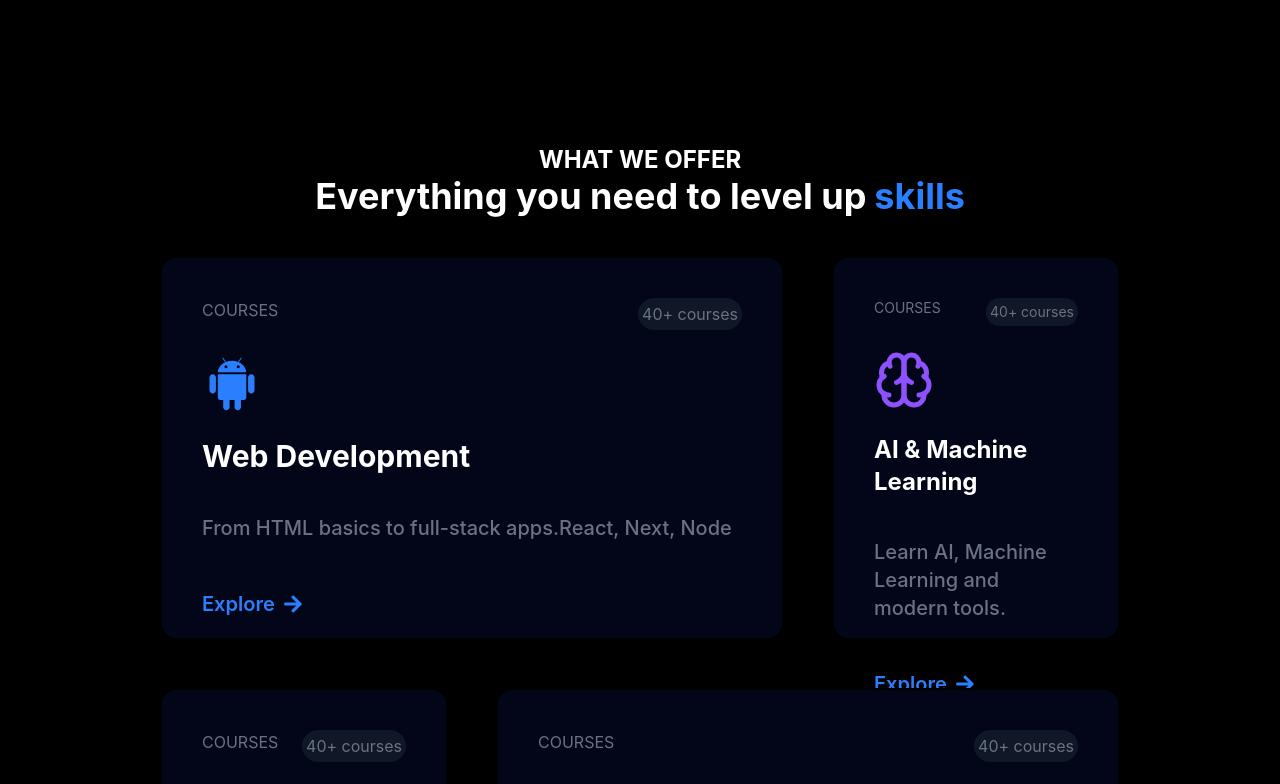
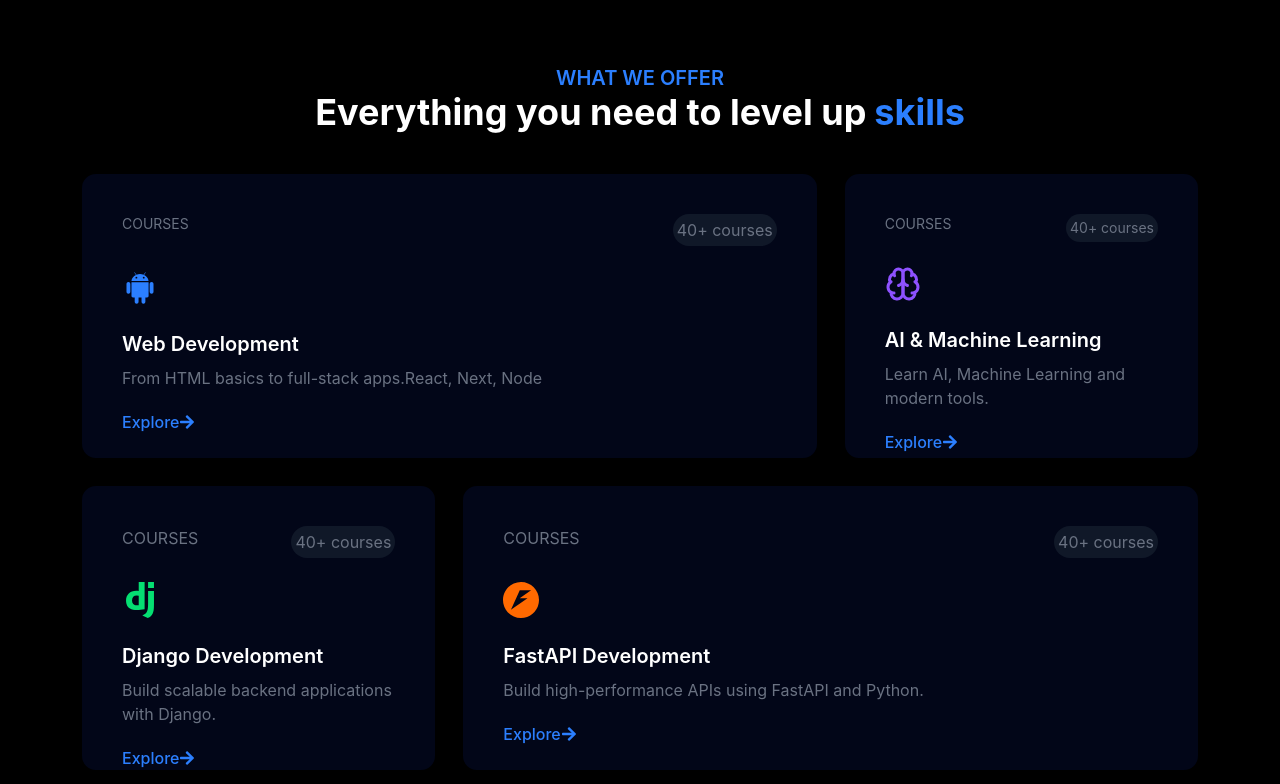
Before and after one commit to Aromalsathees/AroCode, a React app: page / in a window 1280 px wide. Shown: the part 920-1704 px from the top of the page. Built offline with nearby package versions, Linux system fonts and the light colour scheme; the HTML template or start-up script is replaced by a standard one.

Commit message:
made skills responsiv

```diff
--- a/src/pages/skills.jsx
+++ b/src/pages/skills.jsx
@@ -1,3 +1,6 @@
+
+
+
 import React from 'react'
 import { AiFillAndroid } from "react-icons/ai";
 import { LuBrain } from "react-icons/lu";
@@ -7,15 +10,15 @@ import { FaArrowRight } from "react-icons/fa";
 
 const Skills = () => {
   return (
-    <div className="w-full min-h-screen bg-black p-4 lg:p-40">
+    <div className="w-full min-h-screen bg-black p-4 md:p-20">
       <div className="mx-auto">
 
         <div className='flex flex-col justify-center text-center font-bold'>
-          <h1 className='text-white text-lg lg:text-2xl'>
+          <h1 className='text-blue-500 text-2xl md:text-xl font-semibold'>
             WHAT WE OFFER
           </h1>
 
-          <h1 className='flex flex-col lg:flex-row justify-center items-center text-2xl lg:text-4xl font-bold gap-2'>
+          <h1 className='flex flex-col md:flex-row justify-center items-center text-2xl md:text-4xl font-bold gap-2'>
             <span className='text-white'>
               Everything you need to level up
             </span>
@@ -25,103 +28,103 @@ const Skills = () => {
           </h1>
         </div>
 
-        <div className="grid grid-cols-1 lg:grid-cols-3 gap-6 lg:gap-12 pt-10">
+        <div className="grid grid-cols-1 md:grid-cols-3 gap-6 pt-10">
 
           {/* Card 1 */}
-          <div className="bg-slate-950 rounded-2xl p-6 lg:p-10 lg:col-span-2 h-96 cursor-pointer border-2 shadow-md hover:border-orange-300 transition-colors duration-200">
+          <div className="bg-slate-950 rounded-2xl p-6 md:p-10 md:col-span-2 h-72 cursor-pointer border-2 shadow-md hover:border-orange-300 transition-colors duration-200">
             <div className="flex justify-between text-gray-500">
-              <h1>COURSES</h1>
+              <h1 className='lg:text-sm'>COURSES</h1>
               <h1 className='bg-gray-900 rounded-2xl p-1'>40+ courses</h1>
             </div>
 
-            <AiFillAndroid className="text-6xl text-blue-500 my-6" />
+            <AiFillAndroid className="text-4xl text-blue-500 my-6" />
 
-            <div className='flex flex-col gap-4 lg:gap-10'>
-              <h1 className='text-white text-2xl lg:text-3xl font-bold'>
+            <div className='flex flex-col gap-4 md:gap-2'>
+              <h1 className='text-white text-2xl md:text-xl font-semibold'>
                 Web Development
               </h1>
 
-              <h1 className='text-gray-500 font-medium text-base lg:text-xl'>
+              <h1 className='text-gray-500 font-medium md:font-normal'>
                 From HTML basics to full-stack apps.React, Next, Node
               </h1>
             </div>
 
-            <div className='flex text-blue-500 gap-2 text-lg lg:text-xl font-semibold mt-8 lg:mt-12'>
+            <div className='flex text-blue-500 font-medium md:text-normal mt-5'>
               <a href="/">Explore</a>
               <FaArrowRight className='mt-1' />
             </div>
           </div>
 
           {/* Card 2 */}
-          <div className="bg-slate-950 rounded-2xl p-6 lg:p-10 h-96 cursor-pointer border-2 shadow-md hover:border-indigo-600 transition-colors duration-200">
+          <div className="bg-slate-950 rounded-2xl p-6 md:p-10 h-72 cursor-pointer border-2 shadow-md hover:border-indigo-600 transition-colors duration-200">
             <div className="flex justify-between text-gray-500 font-normal text-sm">
               <h1>COURSES</h1>
               <h1 className='bg-gray-900 rounded-2xl p-1'>40+ courses</h1>
             </div>
 
-            <LuBrain className="text-6xl text-violet-500 my-6" />
+            <LuBrain className="text-4xl text-violet-500 my-6" />
 
-            <div className='flex flex-col gap-4 lg:gap-10'>
-              <h1 className='text-white text-2xl font-bold'>
+            <div className='flex flex-col gap-4 md:gap-2'>
+              <h1 className='text-white text-2xl md:text-xl font-semibold'>
                 AI & Machine Learning
               </h1>
 
-              <h1 className='text-gray-500 font-medium text-base lg:text-xl'>
+              <h1 className='text-gray-500 font-medium md:font-normal'>
                 Learn AI, Machine Learning and modern tools.
               </h1>
             </div>
 
-            <div className='flex text-blue-500 gap-2 text-lg lg:text-xl font-semibold mt-8 lg:mt-12'>
+            <div className='flex text-blue-500 font-medium md:text-normal mt-5'>
               <a href="/">Explore</a>
               <FaArrowRight className='mt-1' />
             </div>
           </div>
 
           {/* Card 3 */}
-          <div className="bg-slate-950 rounded-2xl p-6 lg:p-10 h-96 cursor-pointer border-2 shadow-md hover:border-violet-600 transition-colors duration-200">
+          <div className="bg-slate-950 rounded-2xl p-6 md:p-10 h-72 cursor-pointer border-2 shadow-md hover:border-violet-600 transition-colors duration-200">
             <div className="flex justify-between text-gray-500">
               <h1>COURSES</h1>
               <h1 className='bg-gray-900 rounded-2xl p-1'>40+ courses</h1>
             </div>
 
-            <SiDjango className="text-6xl text-green-400 my-6" />
+            <SiDjango className="text-4xl text-green-400 my-6" />
 
-            <div className='flex flex-col gap-4 lg:gap-10'>
-              <h1 className='text-white text-2xl font-bold'>
+            <div className='flex flex-col gap-4 md:gap-2'>
+              <h1 className='text-white text-2xl md:text-xl font-semibold'>
                 Django Development
               </h1>
 
-              <h1 className='text-gray-500 font-medium text-base lg:text-xl'>
+              <h1 className='text-gray-500 font-medium md:font-normal'>
                 Build scalable backend applications with Django.
               </h1>
             </div>
 
-            <div className='flex text-blue-500 gap-2 text-lg lg:text-xl font-semibold mt-8 lg:mt-12'>
+            <div className='flex text-blue-500 font-medium md:text-normal mt-5'>
               <a href="/">Explore</a>
               <FaArrowRight className='mt-1' />
             </div>
           </div>
 
           {/* Card 4 */}
-          <div className="bg-slate-950 rounded-2xl p-6 lg:p-10 lg:col-span-2 h-96 cursor-pointer border-2 shadow-md hover:border-green-600 transition-colors duration-200">
+          <div className="bg-slate-950 rounded-2xl p-6 md:p-10 md:col-span-2 h-72 cursor-pointer border-2 shadow-md hover:border-green-600 transition-colors duration-200">
             <div className="flex justify-between text-gray-500">
               <h1>COURSES</h1>
               <h1 className='bg-gray-900 rounded-2xl p-1'>40+ courses</h1>
             </div>
 
-            <SiFastapi className="text-6xl text-orange-500 my-6" />
+            <SiFastapi className="text-4xl text-orange-500 my-6" />
 
-            <div className='flex flex-col gap-4 lg:gap-10'>
-              <h1 className='text-white text-2xl font-bold'>
+            <div className='flex flex-col gap-4 md:gap-2'>
+              <h1 className='text-white text-2xl md:text-xl font-semibold'>
                 FastAPI Development
               </h1>
 
-              <h1 className='text-gray-500 font-medium text-base lg:text-xl'>
+              <h1 className='text-gray-500 font-medium md:font-normal'>
                 Build high-performance APIs using FastAPI and Python.
               </h1>
             </div>
 
-            <div className='flex text-blue-500 gap-2 text-lg lg:text-xl font-semibold mt-8 lg:mt-12'>
+            <div className='flex text-blue-500 font-medium md:text-normal mt-5'>
               <a href="/">Explore</a>
               <FaArrowRight className='mt-1' />
             </div>
@@ -134,141 +137,3 @@ const Skills = () => {
 }
 
 export default Skills;
-
-
-// import React from 'react'
-// import { AiFillAndroid } from "react-icons/ai";
-// import { LuBrain } from "react-icons/lu";
-// import { SiDjango } from "react-icons/si";
-// import { SiFastapi } from "react-icons/si";
-// import { FaArrowRight } from "react-icons/fa";
-
-// const Skills = () => {
-//   return (
-//     <div className="w-full min-h-screen bg-black p-4 md:p-40">
-//       <div className="mx-auto">
-
-//         <div className='flex flex-col justify-center text-center font-bold'>
-//           <h1 className='text-white text-lg md:text-2xl'>
-//             WHAT WE OFFER
-//           </h1>
-
-//           <h1 className='flex flex-col md:flex-row justify-center items-center text-2xl md:text-4xl font-bold gap-2'>
-//             <span className='text-white'>
-//               Everything you need to level up
-//             </span>
-//             <span className='text-blue-500'>
-//               skills
-//             </span>
-//           </h1>
-//         </div>
-
-//         <div className="grid grid-cols-1 md:grid-cols-3 gap-6 md:gap-12 pt-10">
-
-//           {/* Card 1 */}
-//           <div className="bg-slate-950 rounded-2xl p-6 md:p-10 md:col-span-2 h-96 cursor-pointer border-2 shadow-md hover:border-orange-300 transition-colors duration-200">
-//             <div className="flex justify-between text-gray-500">
-//               <h1>COURSES</h1>
-//               <h1 className='bg-gray-900 rounded-2xl p-1'>40+ courses</h1>
-//             </div>
-
-//             <AiFillAndroid className="text-6xl text-blue-500 my-6" />
-
-//             <div className='flex flex-col gap-4 md:gap-10'>
-//               <h1 className='text-white text-2xl md:text-3xl font-bold'>
-//                 Web Development
-//               </h1>
-
-//               <h1 className='text-gray-500 font-medium text-base md:text-xl'>
-//                 From HTML basics to full-stack apps.React, Next, Node
-//               </h1>
-//             </div>
-
-//             <div className='flex text-blue-500 gap-2 text-lg md:text-xl font-semibold mt-8 md:mt-12'>
-//               <a href="/">Explore</a>
-//               <FaArrowRight className='mt-1' />
-//             </div>
-//           </div>
-
-//           {/* Card 2 */}
-//           <div className="bg-slate-950 rounded-2xl p-6 md:p-10 h-96 cursor-pointer border-2 shadow-md hover:border-indigo-600 transition-colors duration-200">
-//             <div className="flex justify-between text-gray-500 font-normal text-sm">
-//               <h1>COURSES</h1>
-//               <h1 className='bg-gray-900 rounded-2xl p-1'>40+ courses</h1>
-//             </div>
-
-//             <LuBrain className="text-6xl text-violet-500 my-6" />
-
-//             <div className='flex flex-col gap-4 md:gap-10'>
-//               <h1 className='text-white text-2xl font-bold'>
-//                 AI & Machine Learning
-//               </h1>
-
-//               <h1 className='text-gray-500 font-medium text-base md:text-xl'>
-//                 Learn AI, Machine Learning and modern tools.
-//               </h1>
-//             </div>
-
-//             <div className='flex text-blue-500 gap-2 text-lg md:text-xl font-semibold mt-8 md:mt-12'>
-//               <a href="/">Explore</a>
-//               <FaArrowRight className='mt-1' />
-//             </div>
-//           </div>
-
-//           {/* Card 3 */}
-//           <div className="bg-slate-950 rounded-2xl p-6 md:p-10 h-96 cursor-pointer border-2 shadow-md hover:border-violet-600 transition-colors duration-200">
-//             <div className="flex justify-between text-gray-500">
-//               <h1>COURSES</h1>
-//               <h1 className='bg-gray-900 rounded-2xl p-1'>40+ courses</h1>
-//             </div>
-
-//             <SiDjango className="text-6xl text-green-400 my-6" />
-
-//             <div className='flex flex-col gap-4 md:gap-10'>
-//               <h1 className='text-white text-2xl font-bold'>
-//                 Django Development
-//               </h1>
-
-//               <h1 className='text-gray-500 font-medium text-base md:text-xl'>
-//                 Build scalable backend applications with Django.
-//               </h1>
-//             </div>
-
-//             <div className='flex text-blue-500 gap-2 text-lg md:text-xl font-semibold mt-8 md:mt-12'>
-//               <a href="/">Explore</a>
-//               <FaArrowRight className='mt-1' />
-//             </div>
-//           </div>
-
-//           {/* Card 4 */}
-//           <div className="bg-slate-950 rounded-2xl p-6 md:p-10 md:col-span-2 h-96 cursor-pointer border-2 shadow-md hover:border-green-600 transition-colors duration-200">
-//             <div className="flex justify-between text-gray-500">
-//               <h1>COURSES</h1>
-//               <h1 className='bg-gray-900 rounded-2xl p-1'>40+ courses</h1>
-//             </div>
-
-//             <SiFastapi className="text-6xl text-orange-500 my-6" />
-
-//             <div className='flex flex-col gap-4 md:gap-10'>
-//               <h1 className='text-white text-2xl font-bold'>
-//                 FastAPI Development
-//               </h1>
-
-//               <h1 className='text-gray-500 font-medium text-base md:text-xl'>
-//                 Build high-performance APIs using FastAPI and Python.
-//               </h1>
-//             </div>
-
-//             <div className='flex text-blue-500 gap-2 text-lg md:text-xl font-semibold mt-8 md:mt-12'>
-//               <a href="/">Explore</a>
-//               <FaArrowRight className='mt-1' />
-//             </div>
-//           </div>
-
-//         </div>
-//       </div>
-//     </div>
-//   )
-// }
-
-// export default Skills;
```
